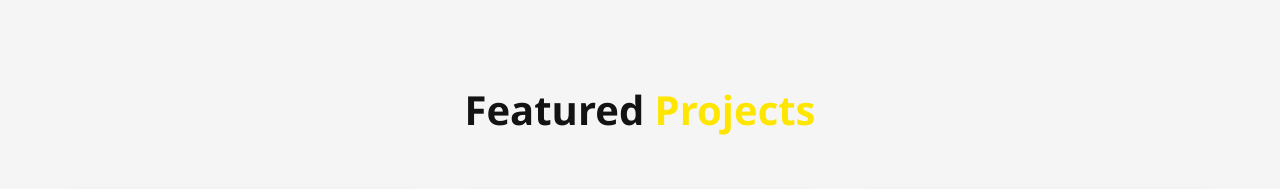
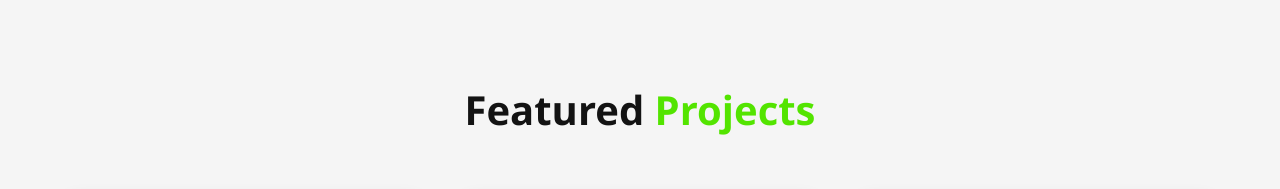
Before and after one commit to kingkaue/kingkaue.github.io, a plain HTML site: page index.html in a window 1280 px wide. Shown: the part 742-931 px from the top of the page. Drawn offline with Linux system fonts and the light colour scheme.

Commit message:
Update base.css

```diff
--- a/Styles/base.css
+++ b/Styles/base.css
@@ -6,8 +6,8 @@
 }
 
 :root {
-  --primary: #ffe600;
-  --secondary: #e6d601;
+  --primary: #53e400;
+  --secondary: #059b00;
   --dark: #131313;
   --light: #ffffff;
   --gray: #f5f5f5;
```
